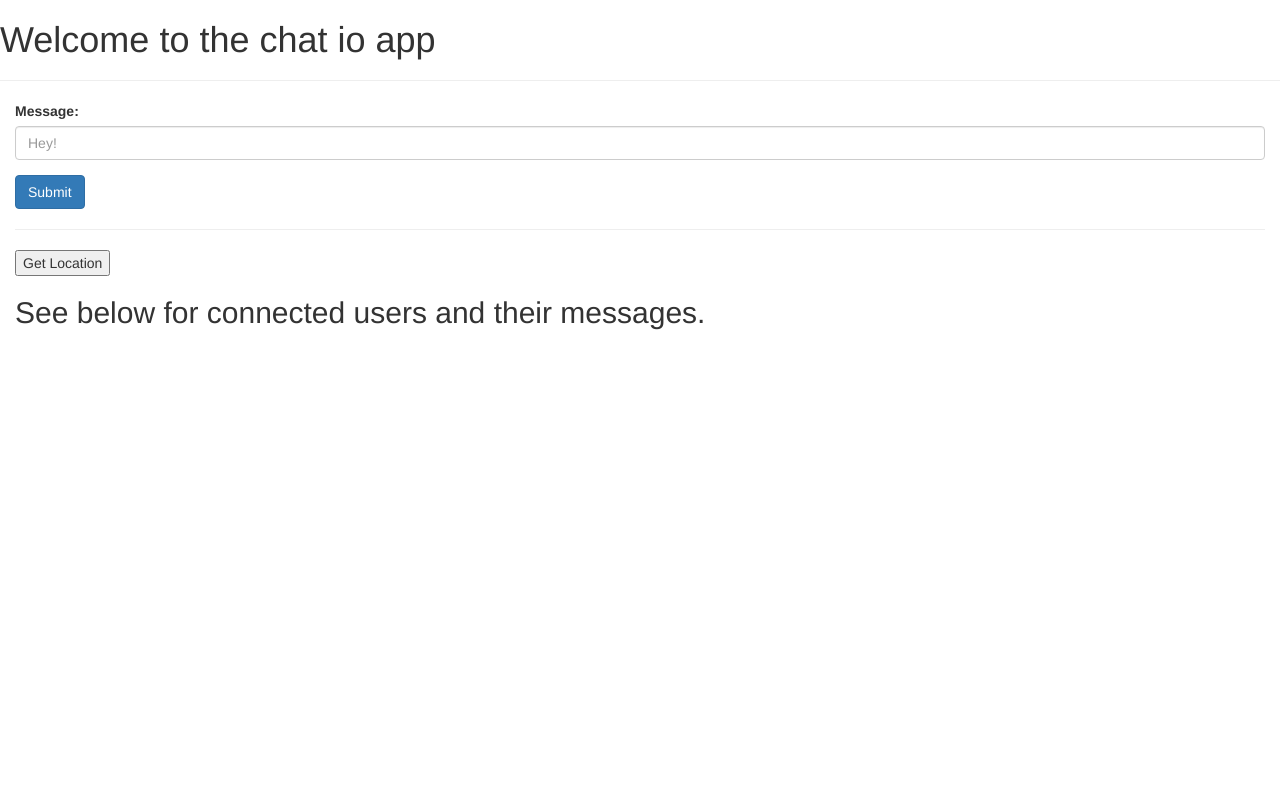
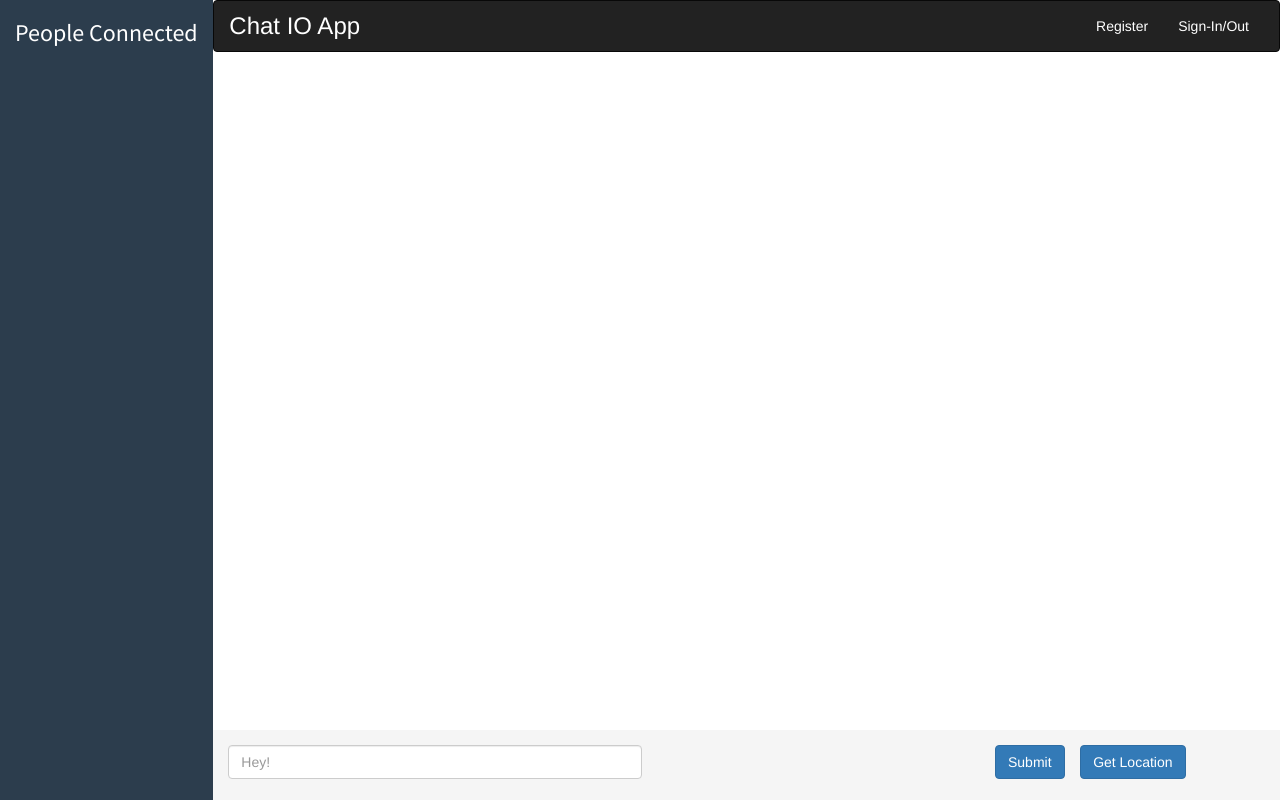
Before and after one commit to Suyash2810/ChatGram, a website: page public/index.html in a window 1280 px wide. Drawn offline with nearby package versions, Linux system fonts and the light colour scheme; no server answers.

Commit message:
Created sample front layout

```diff
--- a/public/index.html
+++ b/public/index.html
@@ -7,27 +7,75 @@
     <meta http-equiv="X-UA-Compatible" content="ie=edge">
     <title>Chat IO App</title>
     <link rel="stylesheet" href="https://maxcdn.bootstrapcdn.com/bootstrap/3.4.0/css/bootstrap.min.css">
+    <link rel="stylesheet" href="./styles/style.css" type="text/css">
 </head>
 
 <body>
-    <h1>Welcome to the chat io app</h1>
-    <hr>
     <div class="container-fluid">
         <div class="row">
-            <div class="col-md-12">
-                <form id="message_form">
-                    <div class="form-group">
-                        <label for="from">Message: </label>
-                        <input type="text" class="form-control" placeholder="Hey!" id="text_field">
+            <div class="col-md-2">
+                <div class="row">
+                    <div class="col-md-12" id="left_panel" style="height: 500px;">
+                        <h3>People Connected</h3>
                     </div>
-                    <button type="submit" class="btn btn-primary">Submit</button>
-                </form>
-                <hr>
-                <button type="button" id="getLocation">Get Location</button>
+                </div>
+            </div>
+
+            <div class="col-md-10" id="NavBar">
+                <div class="row">
+                    <div class="col-md-12" style="margin:0;padding:0;">
+                        <nav class="navbar navbar-inverse">
+                            <div class="container-fluid">
+                                <div class="navbar-header">
+                                    <a class="navbar-brand" style="color:white;">Chat IO App</a>
+                                    <button class="navbar-toggle" data-toggle="collapse" data-target="#navBar">
+                                        <span class="icon-bar"></span>
+                                        <span class="icon-bar"></span>
+                                        <span class="icon-bar"></span>
+                                    </button>
+                                </div>
+
+                                <div class="collapse navbar-collapse" id="navBar">
+                                    <ul class="nav navbar-nav navbar-right">
+                                        <li><a href="#" style="color:white;text-decoration: none;">Register</a></li>
+                                        <li><a href="#" style="color:white;text-decoration: none;">Sign-In/Out</a></li>
+                                    </ul>
+                                </div>
+                            </div>
+                        </nav>
+                    </div>
+                </div>
                 <br>
-                <h2>See below for connected users and their messages.</h2>
-                <div>
-                    <ol id="list_users"></ol>
+                <div class="row">
+                    <div class="col-md-12">
+                        <div>
+                            <ol id="list_users"></ol>
+                        </div>
+                    </div>
+                </div>
+                <div class="row" style="position:fixed;bottom:0;">
+                    <div class="col-md-12" style="height:70px;background-color:whitesmoke;width: 1150px;">
+                        <div class="row" style="margin-top:15px;">
+                            <div class="col-md-12">
+                                <form id="message_form" class="form-inline">
+                                    <div class="row">
+                                        <div class="col-md-8">
+                                            <div class="form-group">
+                                                <input type="text" class="form-control" placeholder="Hey!"
+                                                    id="text_field">
+                                            </div>
+                                        </div>
+                                        <div class="col-md-4">
+                                            <button type="submit" class="btn btn-primary">Submit</button>
+                                            &nbsp;&nbsp;
+                                            <button type="button" id="getLocation" class="btn btn-primary">Get
+                                                Location</button>
+                                        </div>
+                                    </div>
+                                </form>
+                            </div>
+                        </div>
+                    </div>
                 </div>
             </div>
         </div>
@@ -35,6 +83,7 @@
     <script src="/socket.io/socket.io.js"></script>
     <script src="https://ajax.googleapis.com/ajax/libs/jquery/3.3.1/jquery.min.js"></script>
     <script src="https://maxcdn.bootstrapcdn.com/bootstrap/3.4.0/js/bootstrap.min.js"></script>
+    <script src="./js/frontEdit.js"></script>
     <script src="./js/script.js"></script>
 </body>
 
--- /dev/null
+++ b/public/js/frontEdit.js
@@ -0,0 +1,11 @@
+function sidePanelSize() {
+
+    var panel = document.getElementById('left_panel'),
+        height = window.innerHeight;
+
+    let panelHeight = height + 'px';
+
+    panel.setAttribute('style', `height: ${panelHeight}`);
+}
+
+sidePanelSize();
--- /dev/null
+++ b/public/styles/style.css
@@ -0,0 +1,22 @@
+@import url('https://fonts.googleapis.com/css?family=Source+Sans+Pro');
+
+#left_panel {
+    background-image: url('../imgs/3b53e22ce8f7ffdc9a504954fb6644bf.jpg');
+    background-size: cover;
+    background-repeat: no-repeat;
+    font-family: 'Source Sans Pro', sans-serif;
+    color: white;
+}
+
+.navbar-brand {
+    color: white;
+    font-size: 24px;
+}
+
+#footer {
+    position: fixed;
+}
+
+#text_field {
+    width: 200%;
+}
```
Also changed, not shown: public/imgs/3b53e22ce8f7ffdc9a504954fb6644bf.jpg (added).
